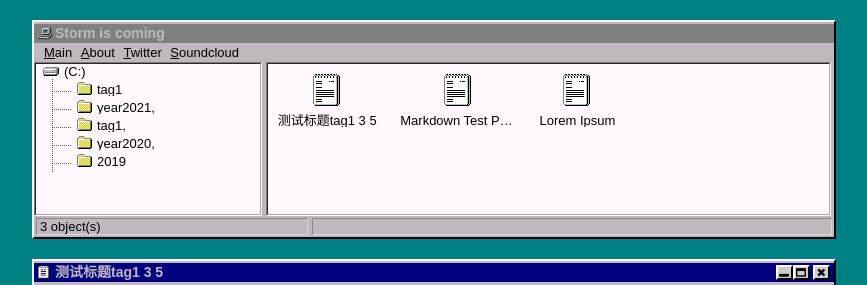
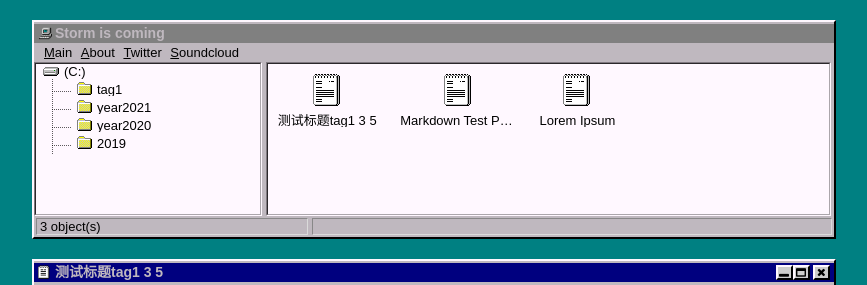
Before and after one commit to stormjokester/stormjokester.github.io, a Jekyll site: the page built from _posts/2020-04-04-测试标题tag135-.md, in a window 1280 px wide. Shown: the top 285 px of the page, without its empty margins (206-1073 px from the left). Built offline with Jekyll 4.4.1, drawn with Linux system fonts in a browser that asks for light colours.

Commit message:
Update 2020-04-04-测试标题tag135-.md

```diff
--- a/_posts/2020-04-04-测试标题tag135-.md
+++ b/_posts/2020-04-04-测试标题tag135-.md
@@ -1,7 +1,7 @@
 ---
 layout: default
 title: "测试标题tag1 3 5"
-tags: year2021, tag1, year2020, 2019
+tags: year2021 tag1 year2020 2019
 ---
 
 ## 正文标题
```
